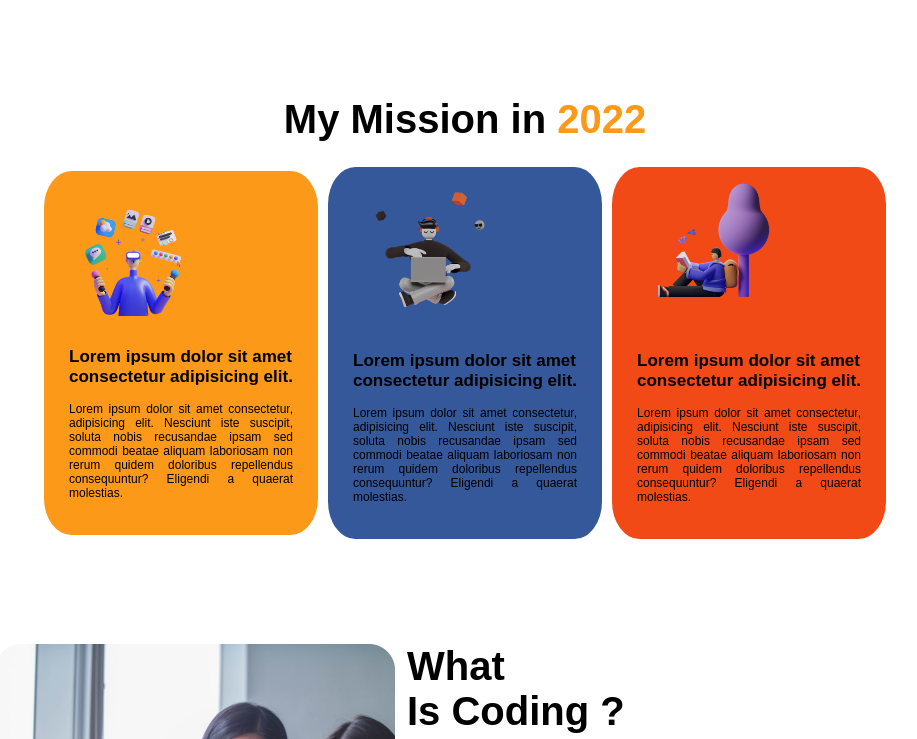
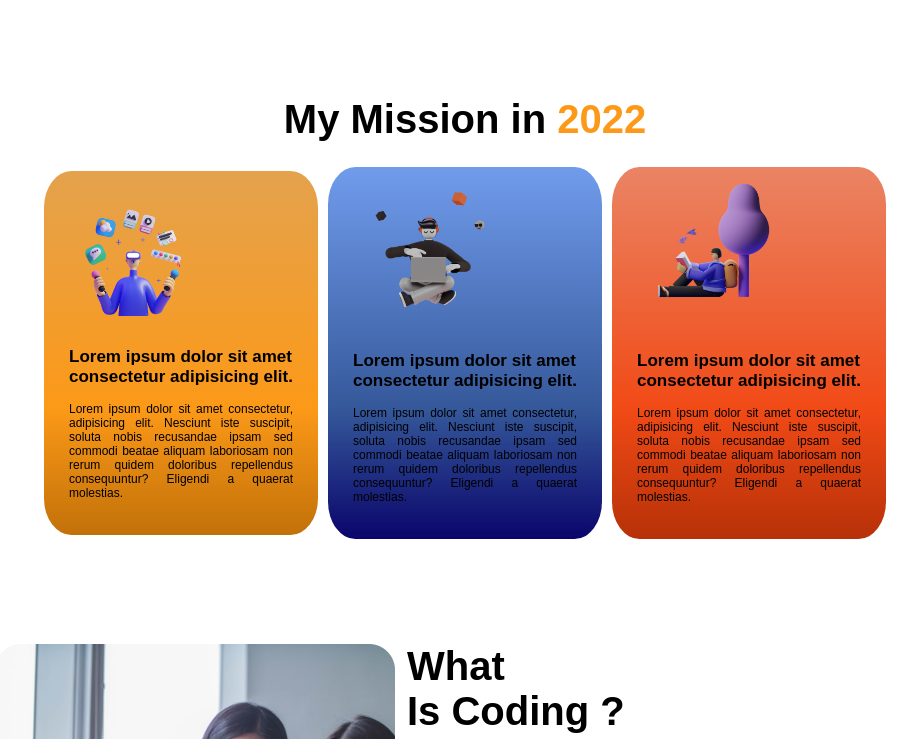
Before and after one commit to Kazi-Rayhan/programming-hero-first-assignment, a plain HTML site: page index.html in a window 1280 px wide. Shown: the part 603-1342 px from the top of the page, without its empty margins (175-1092 px from the left). Drawn offline with Linux system fonts and the light colour scheme.

Commit message:
gradient added

```diff
--- a/style.css
+++ b/style.css
@@ -120,7 +120,10 @@ section{
 }
 
 .bg-orange{
-    background: var(--orange);
+    background: rgb(194,113,9);
+    background: linear-gradient(0deg, rgba(194,113,9,1) 0%, rgba(252,153,24,1) 35%, rgba(228,162,77,1) 100%);
+
+
 }
 
 .border-orange{
@@ -128,10 +131,12 @@ section{
 }
 
 .bg-blue{
-    background: var(--blue);
+    background: rgb(10,5,107);
+background: linear-gradient(0deg, rgba(10,5,107,1) 0%, rgba(53,88,154,1) 35%, rgba(113,156,236,1) 100%);
 }
 .bg-red{
-    background: var(--red);
+    background: rgb(183,49,8);
+background: linear-gradient(0deg, rgba(183,49,8,1) 0%, rgba(241,74,22,1) 35%, rgba(234,132,100,1) 100%);
 }
 
 .content{
```
